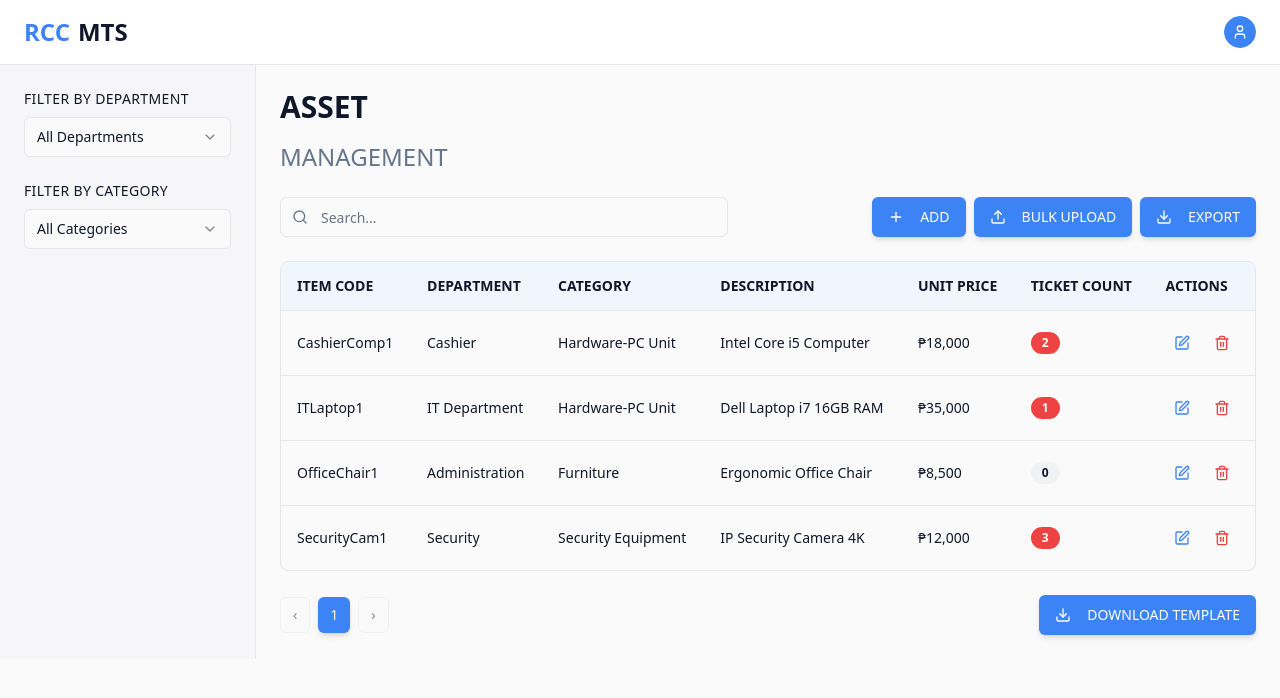
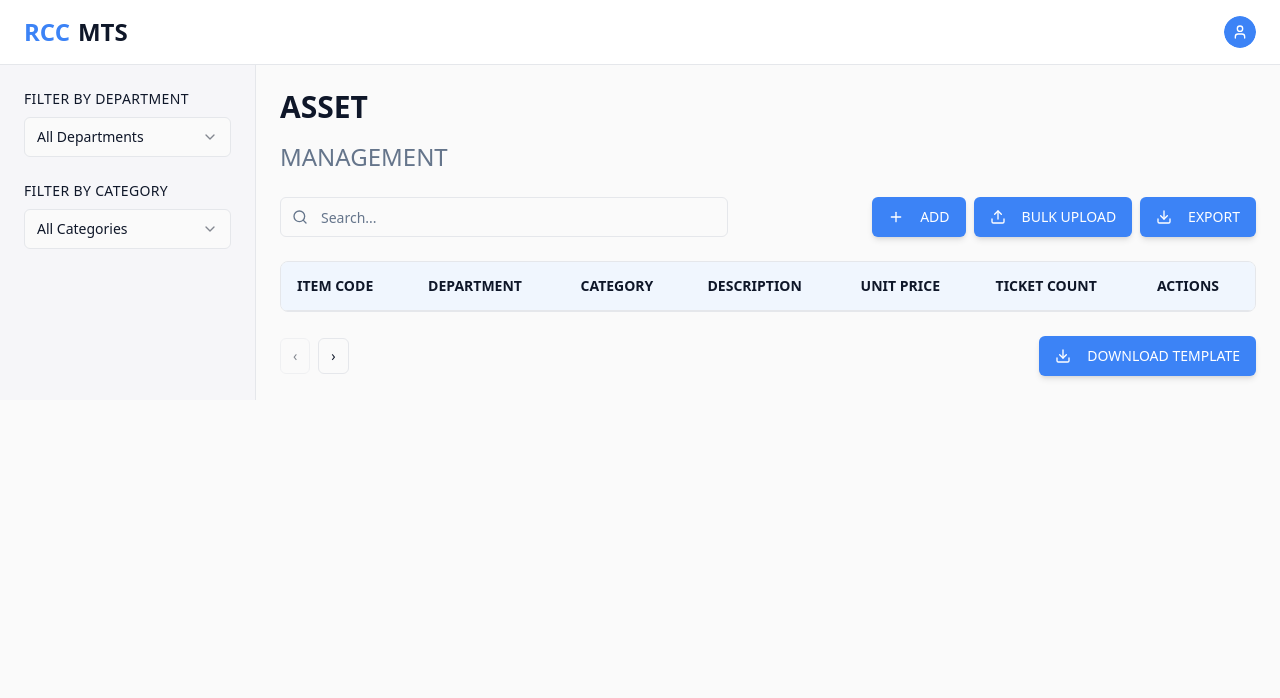
Before and after one commit to marcbayani/vite-sparkle-ui, a React (Vite) app: page / in a window 1280 px wide. Shown: the top 698 px of the page. Built offline with nearby package versions, Linux system fonts and the light colour scheme.

Commit message:
Remove table data
Remove sample data from the asset table to provide a clean slate for new data entry.

```diff
--- a/src/components/AssetTable.tsx
+++ b/src/components/AssetTable.tsx
@@ -31,45 +31,8 @@ const AssetTable = ({ selectedDepartment, selectedCategory }: AssetTableProps) =
   const [searchTerm, setSearchTerm] = useState("");
   const [currentPage, setCurrentPage] = useState(1);
 
-  // Sample data
-  const assets: Asset[] = [
-    {
-      id: "1",
-      itemCode: "CashierComp1",
-      department: "Cashier",
-      category: "Hardware-PC Unit",
-      description: "Intel Core i5 Computer",
-      unitPrice: 18000,
-      ticketCount: 2,
-    },
-    {
-      id: "2",
-      itemCode: "ITLaptop1",
-      department: "IT Department",
-      category: "Hardware-PC Unit",
-      description: "Dell Laptop i7 16GB RAM",
-      unitPrice: 35000,
-      ticketCount: 1,
-    },
-    {
-      id: "3",
-      itemCode: "OfficeChair1",
-      department: "Administration",
-      category: "Furniture",
-      description: "Ergonomic Office Chair",
-      unitPrice: 8500,
-      ticketCount: 0,
-    },
-    {
-      id: "4",
-      itemCode: "SecurityCam1",
-      department: "Security",
-      category: "Security Equipment",
-      description: "IP Security Camera 4K",
-      unitPrice: 12000,
-      ticketCount: 3,
-    },
-  ];
+  // Sample data - empty for now
+  const assets: Asset[] = [];
 
   // Filter assets based on selections
   const filteredAssets = assets.filter((asset) => {
```
